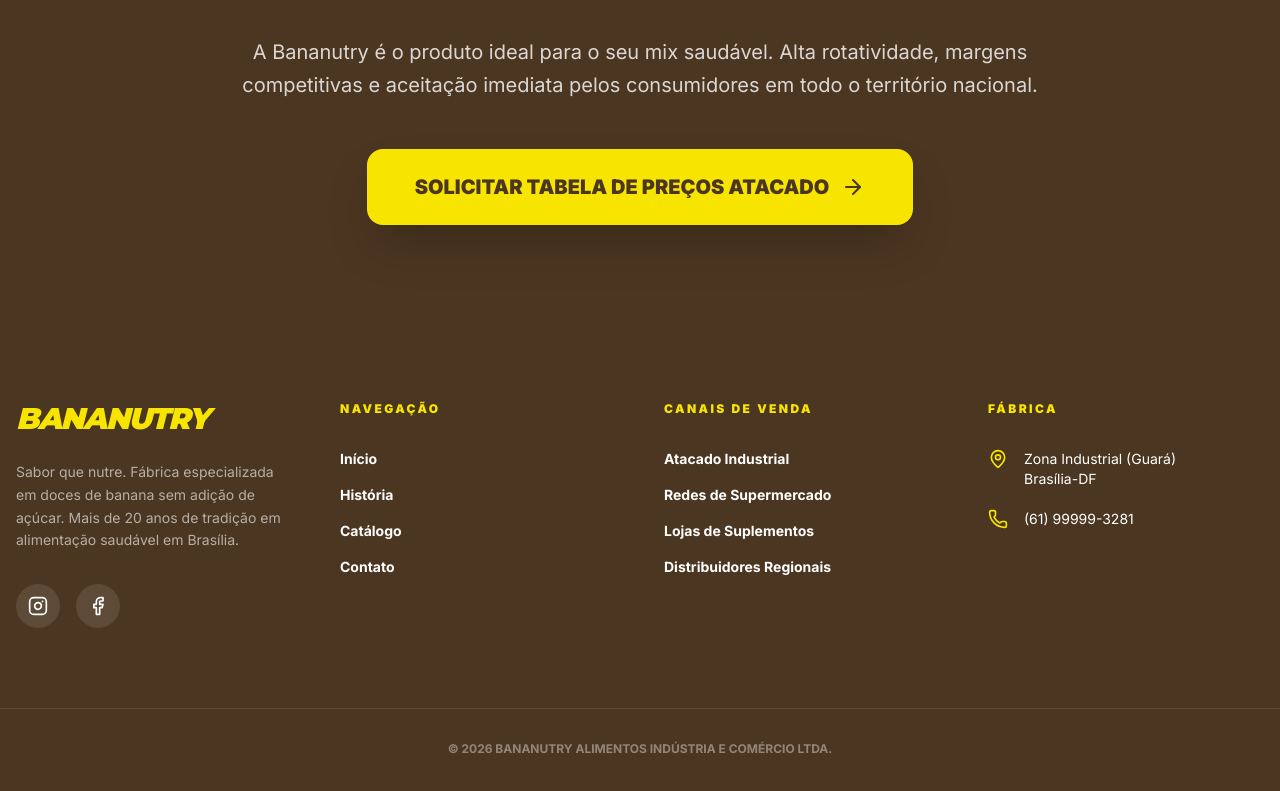
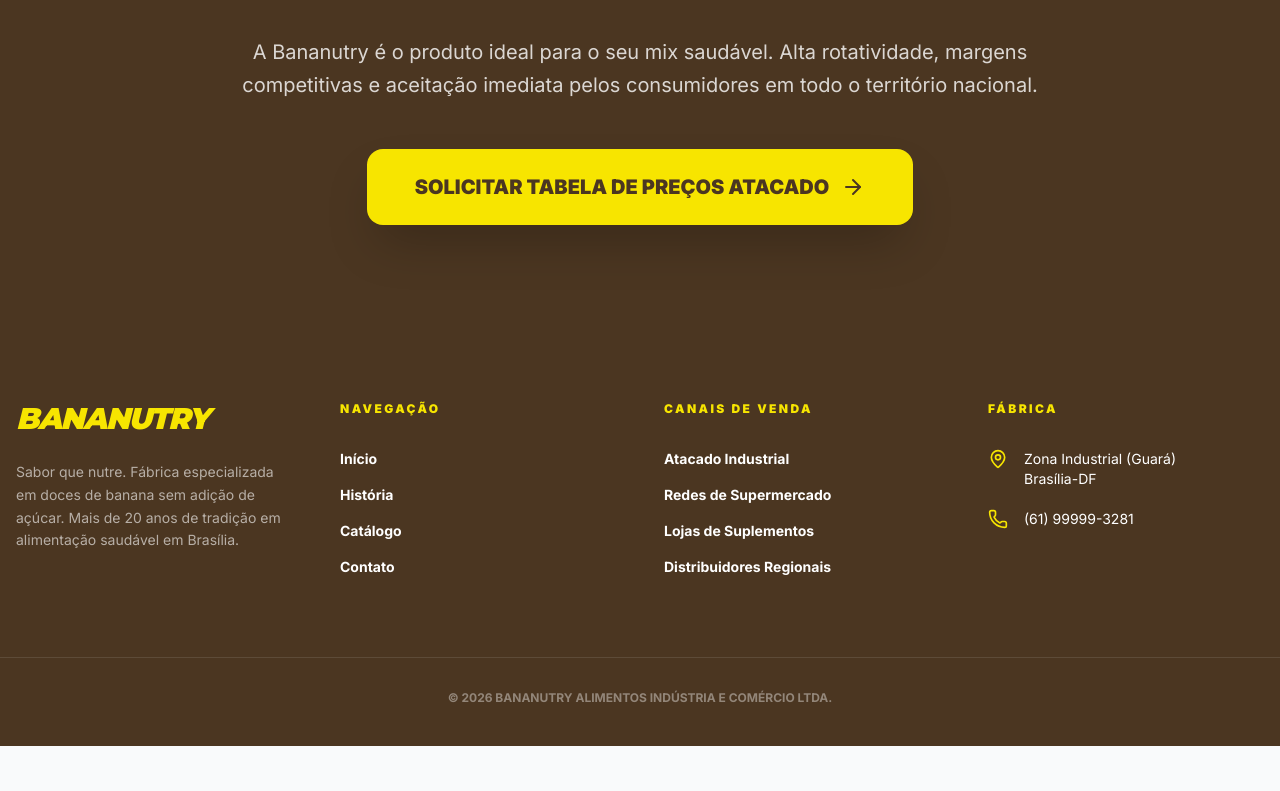
Before and after one commit to maurotimbo33-hub/Site_Bananutry, a React (Vite) app: page /produtos in a window 1280 px wide. Shown: the part 1869-2660 px from the top of the page. After the commit the page ends 2615 px from the top, so only its background shows below. Built offline with nearby package versions, Linux system fonts and the light colour scheme.

Commit message:
feat: Remove social media links from footer
Removes Instagram and Facebook icons and links from the website footer. These links were not in use and are no longer relevant for the current website functionality.

```diff
--- a/components/Footer.tsx
+++ b/components/Footer.tsx
@@ -1,6 +1,6 @@
 
 import React from 'react';
-import { MapPin, Phone, Instagram, Facebook } from 'lucide-react';
+import { MapPin, Phone } from 'lucide-react';
 import { Link } from 'react-router-dom';
 
 const Footer: React.FC = () => {
@@ -13,10 +13,6 @@
           <p className="text-white/60 text-sm leading-relaxed font-medium">
             Sabor que nutre. Fábrica especializada em doces de banana sem adição de açúcar. Mais de 20 anos de tradição em alimentação saudável em Brasília.
           </p>
-          <div className="flex space-x-4 mt-8">
-            <a href="https://www.instagram.com/bananutry_zero_/" target="_blank" rel="noopener noreferrer" className="bg-white/10 p-3 rounded-full hover:bg-[#F7E500] hover:text-[#4B3621] transition-all"><Instagram size={20} /></a>
-            <a href="https://www.facebook.com/Bananutry" target="_blank" rel="noopener noreferrer" className="bg-white/10 p-3 rounded-full hover:bg-[#F7E500] hover:text-[#4B3621] transition-all"><Facebook size={20} /></a>
-          </div>
         </div>
 
         {/* Links */}
```
